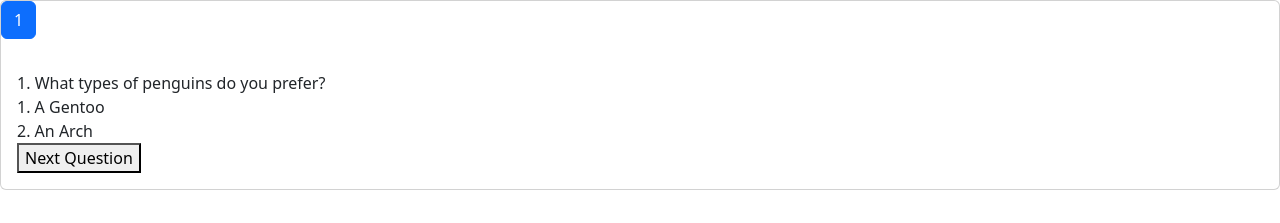
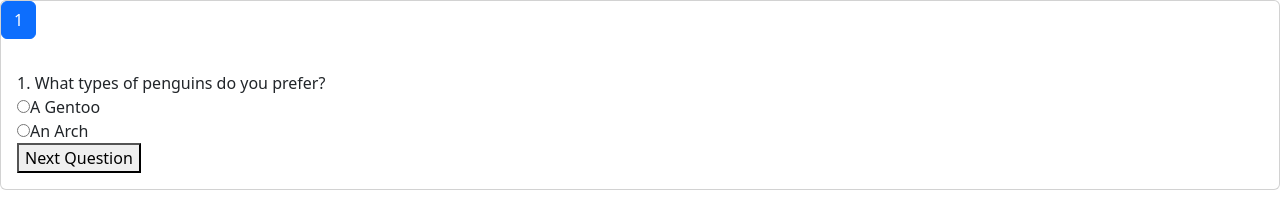
Before and after one commit to pgroyal22/pick_my_penguin, a React (Create React App) app in the folder frontend/: page / in a window 1280 px wide. Shown: the top 223 px of the page. Built offline with nearby package versions, Linux system fonts and the light colour scheme; no server answers.

Commit message:
removed Option component and replace with JSX

```diff
--- a/frontend/src/components/Questionnaire.tsx
+++ b/frontend/src/components/Questionnaire.tsx
@@ -36,32 +36,20 @@
 }
 interface QuestionState {}
 
-interface OptionProps {
-  option: Option;
-}
-interface OptionState {}
-
-class OptionComponent extends React.Component<OptionProps, OptionState> {
+class QuestionComponent extends React.Component<QuestionProps, QuestionState> {
   render(): JSX.Element {
-    return (
-      <div>
-        {this.props.option.option_order + 1}. {this.props.option.option_text}
-      </div>
-    );
-  }
-}
-
-class QuestionComponent extends React.Component<QuestionProps, QuestionState> {
-  constructor(props: QuestionProps) {
-    super(props);
-  }
-  render(): JSX.Element {
-    // pushing option JSX elements to an array instead of individually placing them in returned JSX
-    const OptionComponentJSXs = [] as JSX.Element[];
+    const JSXoptions = [] as JSX.Element[];
     for (let i = 0; i < this.props.question.options.length; i++) {
-      OptionComponentJSXs.push(
+      JSXoptions.push(
         <div>
-          <OptionComponent key={i} option={this.props.question.options[i]} />
+          <label>
+            <input
+              name={this.props.question.question_order as {} as string}
+              type="radio"
+              value={this.props.question.options[i].option_text}
+            />
+            {this.props.question.options[i].option_text}
+          </label>
         </div>
       );
     }
@@ -69,7 +57,7 @@
       <form onSubmit={this.props.handleQuestionSubmit}>
         {this.props.question.question_order + 1}.{" "}
         {this.props.question.question_text}
-        <div>{OptionComponentJSXs}</div>
+        {JSXoptions}
         <button type="submit">Next Question</button>
       </form>
     );
@@ -132,16 +120,16 @@
   }
 
   render(): JSX.Element {
-    const QuestionComponentJSXs = [] as JSX.Element[];
-    const PaginationJSXs = [] as JSX.Element[];
+    const JSXQuestionComponents = [] as JSX.Element[];
+    const JSXPatiginations = [] as JSX.Element[];
     for (let i = 0; i < this.state.questionnaire.questions.length; i++) {
-      QuestionComponentJSXs.push(
+      JSXQuestionComponents.push(
         <QuestionComponent
           handleQuestionSubmit={this.handleQuestionSubmit}
           question={this.state.questionnaire.questions[i]}
         />
       );
-      PaginationJSXs.push(
+      JSXPatiginations.push(
         <Pagination.Item
           key={i}
           active={i + 1 === this.state.progress}
@@ -154,8 +142,8 @@
 
     return (
       <Card>
-        <Pagination>{PaginationJSXs}</Pagination>
-        <Card.Body>{QuestionComponentJSXs[this.state.progress - 1]}</Card.Body>
+        <Pagination>{JSXPatiginations}</Pagination>
+        <Card.Body>{JSXQuestionComponents[this.state.progress - 1]}</Card.Body>
       </Card>
     );
   }
```
